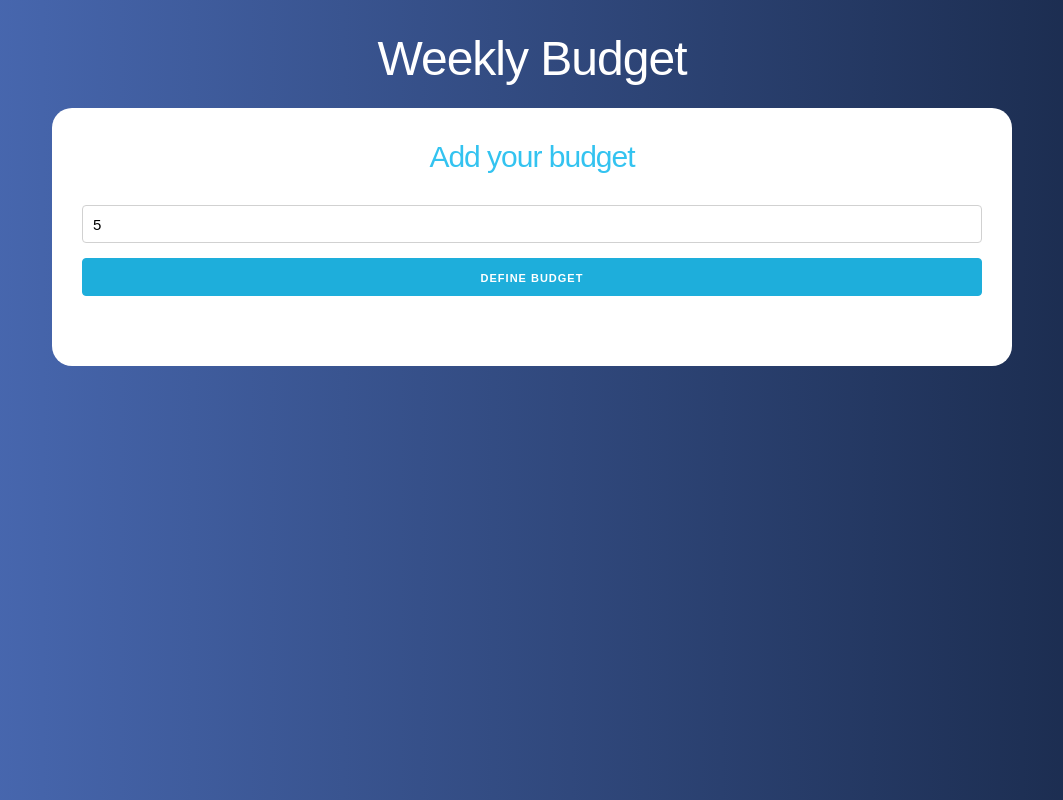
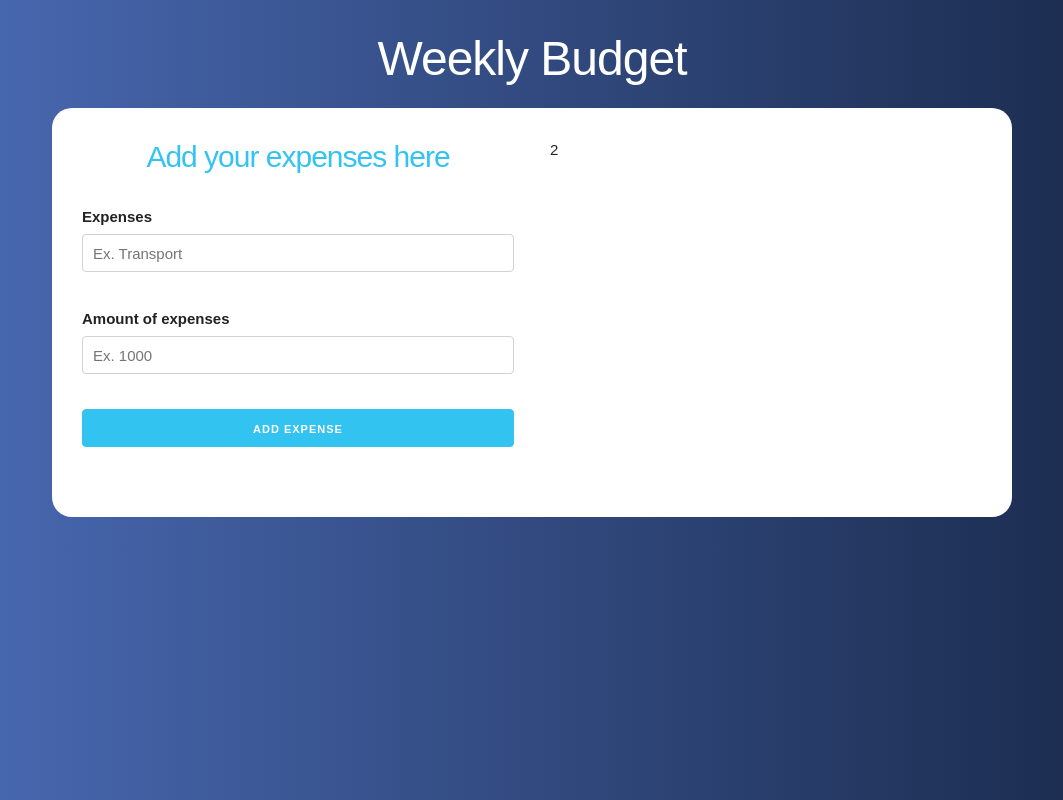
Before and after one commit to pabloolmedo/Budget_App_ReactJS, a React (Create React App) app: page / in a window 1280 px wide. Both pictures are taken after typing "5" into the empty fields and a click on the input "Define budget". Shown: the whole page, without its empty margins (108-1171 px from the left). Built offline with nearby package versions, Linux system fonts and the light colour scheme.

Commit message:
Form component created - conditional component loading added

```diff
--- a/src/App.js
+++ b/src/App.js
@@ -1,21 +1,42 @@
 import React, { useState } from 'react';
 import Question from './components/Question';
+import Form from './components/Form';
 
 
 function App() {
   //state
   const [budget, saveBudget] = useState(0);
   const [balance, setBalance] = useState(0);
+  const [showquestion, updateQuestion] = useState(true);
   return (
     <div className="container">
       <header>
         <h1>Weekly Budget</h1>
 
         <div className="contenido-principal contenido">
-          <Question
-          saveBudget={saveBudget}
-          setBalance={setBalance}
-          />
+          {showquestion ?
+            (
+              <Question
+                saveBudget={saveBudget}
+                setBalance={setBalance}
+                updateQuestion={updateQuestion}
+              />
+            )
+            :
+            (
+              <div className="row">
+                <div className="one-half column">
+                  <Form
+
+                  />
+                </div>
+                <div className="one-half column">
+                  2
+              </div>
+              </div>
+            )}
+
+
         </div>
       </header>
     </div>
--- /dev/null
+++ b/src/components/Form.js
@@ -0,0 +1,37 @@
+import React, { useState } from 'react';
+
+
+const Form = () => {
+    return (
+        <form>
+            <h2>Add your expenses here</h2>
+
+            <div className="campo">
+                <label>Expenses</label>
+                <input
+                    type="text"
+                    className="u-full-width"
+                    placeholder="Ex. Transport"
+                />
+            </div>
+
+            <div className="campo">
+                <label>Amount of expenses</label>
+                <input
+                    type="number"
+                    className="u-full-width"
+                    placeholder="Ex. 1000"
+                />
+            </div>
+
+            <input
+                type="submit"
+                className="button-primary u-full-width"
+                value="Add expense"
+            />
+        </form>
+
+    );
+}
+
+export default Form;
--- a/src/components/Question.js
+++ b/src/components/Question.js
@@ -1,7 +1,7 @@
 import React, { Fragment, useState } from 'react';
 import Error from './Error';
 
-const Question = ({ saveBudget, setBalance }) => {
+const Question = ({ saveBudget, setBalance, updateQuestion }) => {
     //State
     const [quantity, setQuanqtity] = useState(0);
     const [error, setError] = useState(false);
@@ -24,9 +24,13 @@ const Question = ({ saveBudget, setBalance }) => {
         setError(false);
         saveBudget(quantity);
         setBalance(quantity);
+        updateQuestion(false);
 
     }
     return (
+
+
+
         <Fragment>
             <h2>Add your budget</h2>
             {error ? <Error message="Is not a valid budget" /> : null}
```
